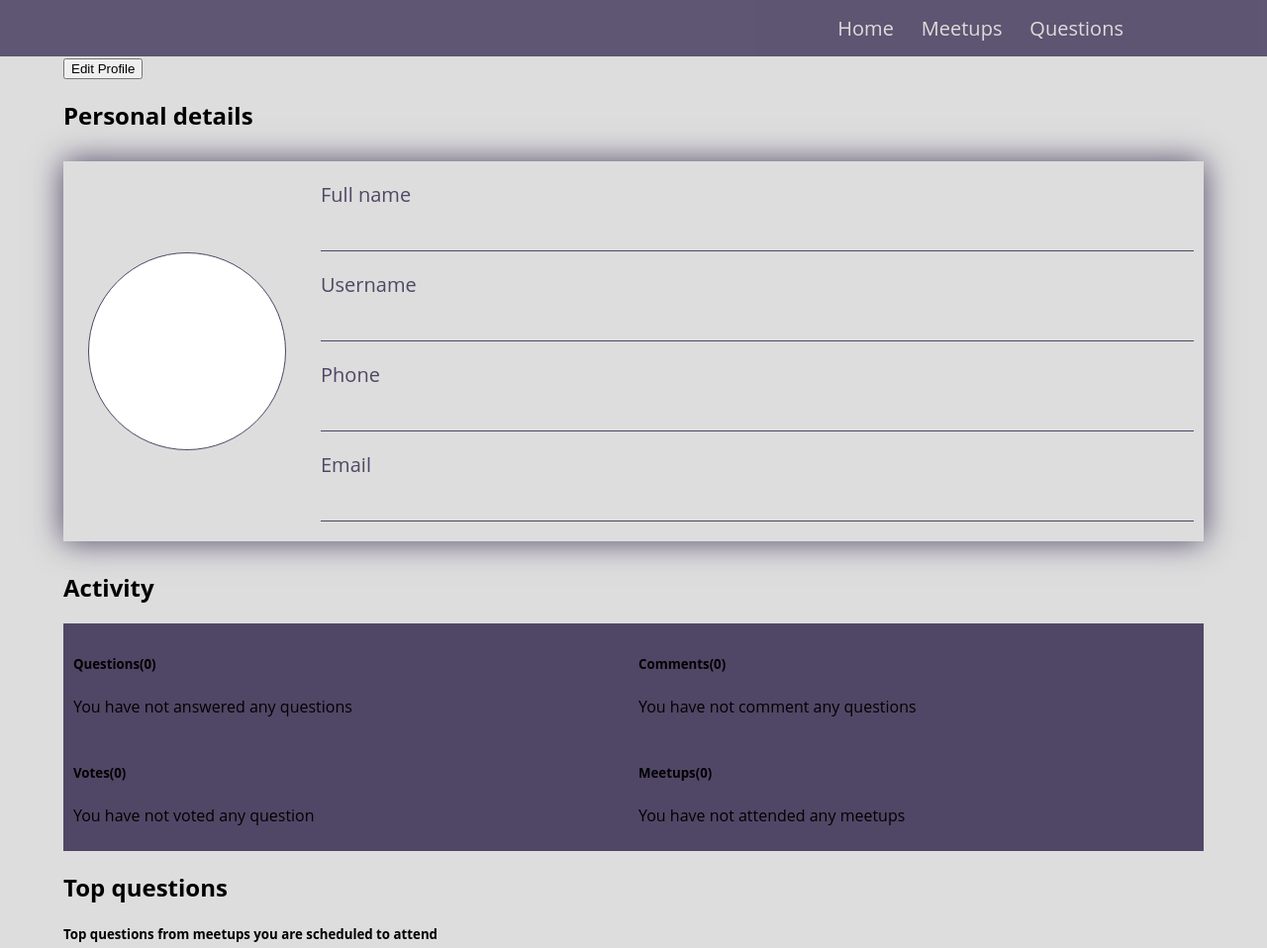
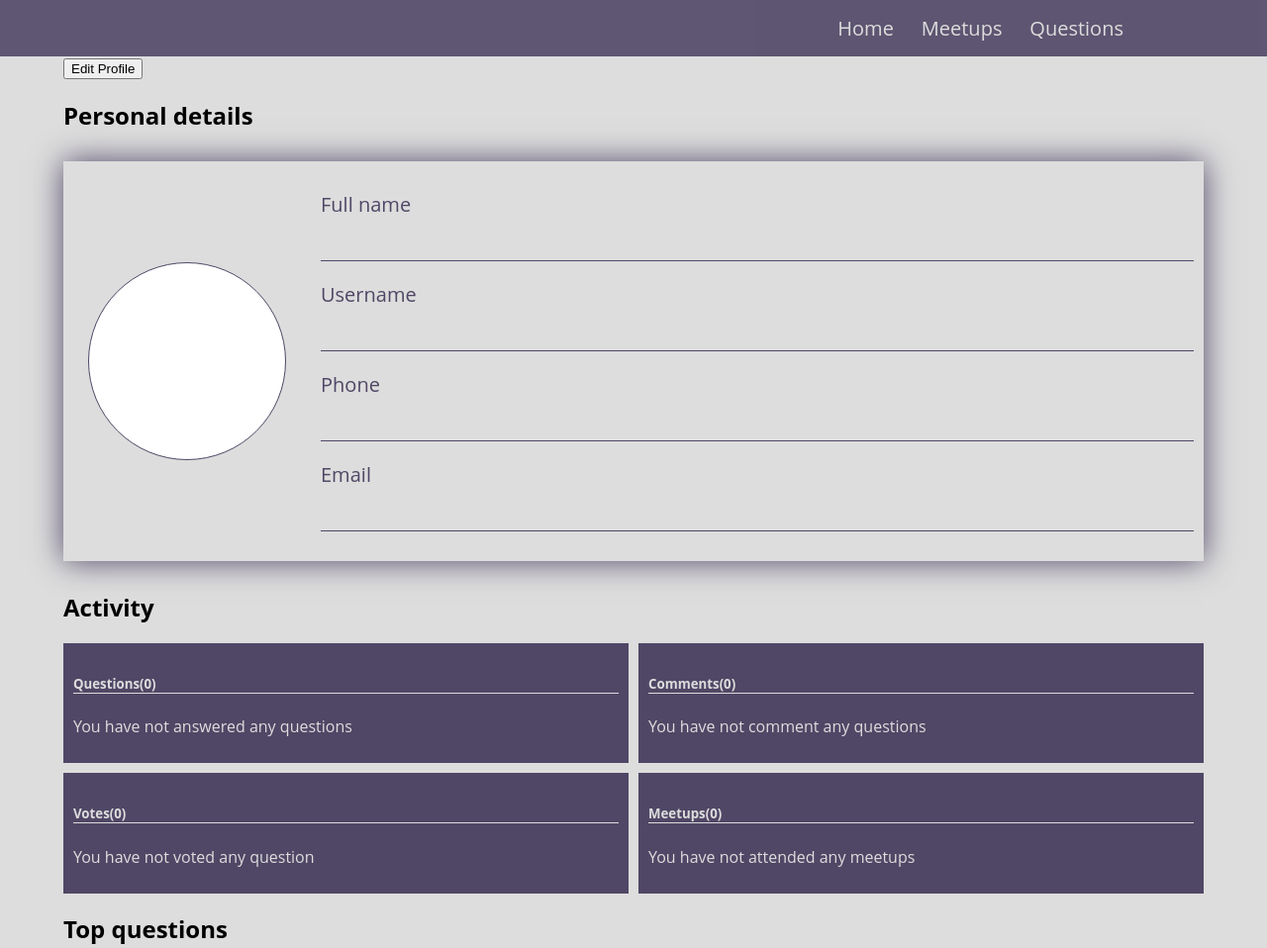
Before and after one commit to Oladims/Questioner, a website: page UI/pages/userProfile.html in a window 1280 px wide. Shown: the top 958 px of the page at 99% size. Drawn offline with Linux system fonts and the light colour scheme.

Commit message:
Update styles

```diff
--- a/UI/assets/css/userProfile.css
+++ b/UI/assets/css/userProfile.css
@@ -50,6 +50,10 @@ nav ul li a {
   background-color: white;
 }
 
+#user-details {
+  padding: 10px 0;
+}
+
 #info-div div {
   margin: 20px 10px;
 }
@@ -94,12 +98,14 @@ nav ul li a {
   display: grid;
   grid-gap: 3px;
   grid-template-columns: 1fr;
+  color: #ddd;
 }
 .user-activity h5 {
-  border-bottom: 1px solid #504766;
+  border-bottom: 1px solid #ddd;
 }
 .user-activity div {
-  height: 100px;
+  padding: 10px;
+  background-color: #504766;
 }
 .tags .small {
   font-size: smaller;
@@ -111,16 +117,12 @@ nav ul li a {
   .profile-pic {
     width: 200px;
     height: 200px;
-    /* border: 1px solid red; */
   }
   #user-details{
     display: grid;
     grid-template-columns: 250px 1fr;
     align-items: center;
     margin: 30px 0;
-  }
-  #info-div{
-    /* border: 1px solid red; */
   }
   label{
     color: #504766;
@@ -130,9 +132,6 @@ nav ul li a {
     font-size: 20px;
   }
   .user-activity {
-    background-color: #504766;
-    padding: 10px;
-    display: grid;
     grid-gap: 10px;
     grid-template-columns: 1fr 1fr;
   }
```
